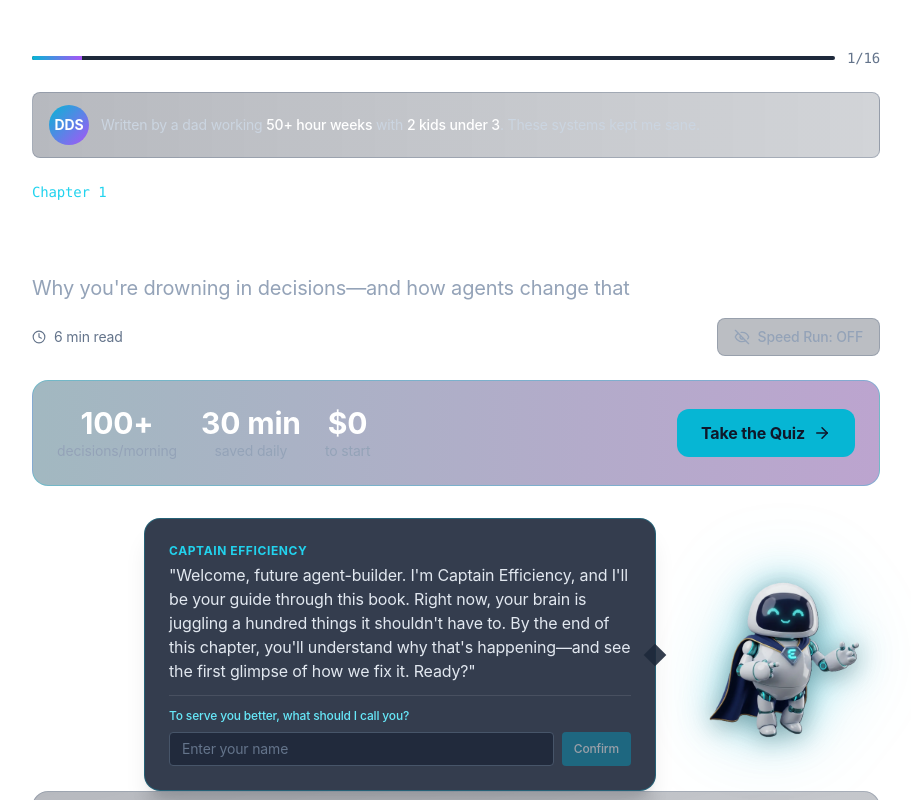
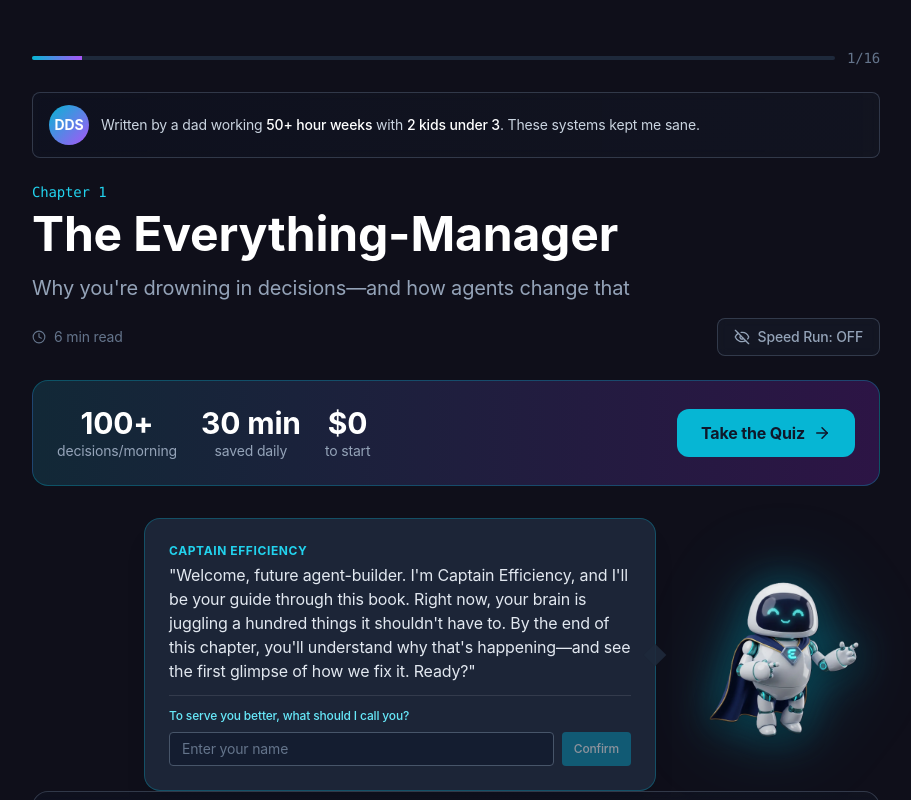
Before and after one commit to agenticaihome/ebook-frontend, a React (Create React App) app: page /part1/chapter1 in a window 1280 px wide. Shown: the top 800 px of the page, without its empty margins (184-1095 px from the left). Built offline with nearby package versions, Linux system fonts and the light colour scheme; no server answers.

Commit message:
feat: add initial Chapter 1 page with comprehensive content and interactive components.

```diff
--- a/src/pages/chapters/Chapter1.jsx
+++ b/src/pages/chapters/Chapter1.jsx
@@ -435,6 +435,7 @@ const Chapter1 = () => {
 
     return (
         <SpeedRunContext.Provider value={speedRun}>
+            <div className="min-h-screen bg-[#0f0f1a]">
                 <div className="max-w-4xl mx-auto px-6 py-12">
 
                     {/* Progress Bar */}
@@ -769,6 +770,7 @@ Then show me what tomorrow's briefing would look like.`}
                     />
 
                 </div>
+            </div>
         </SpeedRunContext.Provider>
     );
 };
```
Lines whose indentation alone changed are shown as unchanged.
